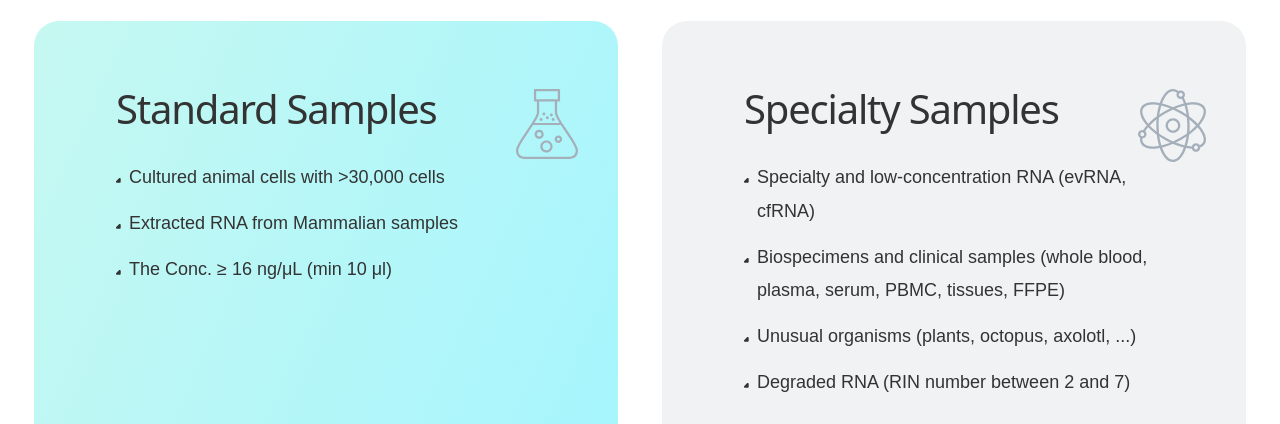
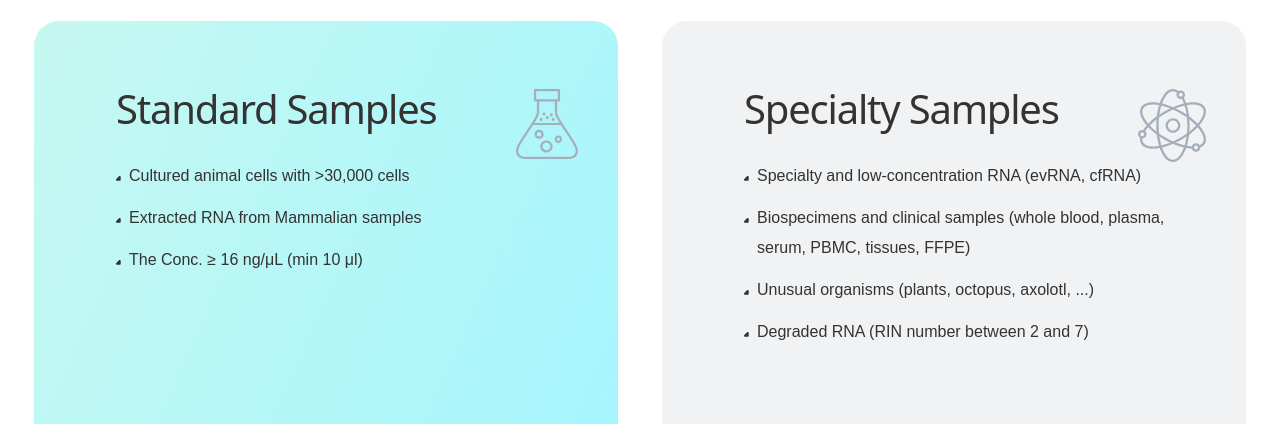
Before and after one commit to Rainylliu/biostate-ai, a Next.js app: page /rna in a window 1280 px wide. Shown: the part 1060-1484 px from the top of the page. Built offline with nearby package versions, Linux system fonts and the light colour scheme.

Commit message:
Change section 2 bullet text font size from 18px to 16px
https://claude.ai/code/session_01UyAB5xjw6B6ZAfhrdYCrhT

```diff
--- a/src/app/rna/page.tsx
+++ b/src/app/rna/page.tsx
@@ -166,7 +166,7 @@ export default function RNAPage() {
                 </div>
 
                 {/* Bullet Points */}
-                <ul style={{ paddingTop: "32px", fontSize: "18px", color: "#333333", fontWeight: 500, lineHeight: "1.875em", display: "flex", flexDirection: "column", gap: "12px", listStyle: "none" }}>
+                <ul style={{ paddingTop: "32px", fontSize: "16px", color: "#333333", fontWeight: 500, lineHeight: "1.875em", display: "flex", flexDirection: "column", gap: "12px", listStyle: "none" }}>
                   <li className="flex items-baseline gap-2"><img src="/images/arrow1.svg" alt="" className="w-[5px] h-[5px] shrink-0" /> Cultured animal cells with &gt;30,000 cells</li>
                   <li className="flex items-baseline gap-2"><img src="/images/arrow1.svg" alt="" className="w-[5px] h-[5px] shrink-0" /> Extracted RNA from Mammalian samples</li>
                   <li className="flex items-baseline gap-2"><img src="/images/arrow1.svg" alt="" className="w-[5px] h-[5px] shrink-0" /> {"The Conc. ≥ 16 ng/μL (min 10 μl)"}</li>
@@ -238,7 +238,7 @@ export default function RNAPage() {
                 </div>
 
                 {/* Bullet Points */}
-                <ul style={{ paddingTop: "32px", fontSize: "18px", color: "#333333", fontWeight: 500, lineHeight: "1.875em", display: "flex", flexDirection: "column", gap: "12px", listStyle: "none" }}>
+                <ul style={{ paddingTop: "32px", fontSize: "16px", color: "#333333", fontWeight: 500, lineHeight: "1.875em", display: "flex", flexDirection: "column", gap: "12px", listStyle: "none" }}>
                   <li className="flex items-baseline gap-2"><img src="/images/arrow1.svg" alt="" className="w-[5px] h-[5px] shrink-0" /> Specialty and low-concentration RNA (evRNA, cfRNA)</li>
                   <li className="flex items-baseline gap-2"><img src="/images/arrow1.svg" alt="" className="w-[5px] h-[5px] shrink-0" /> Biospecimens and clinical samples (whole blood, plasma, serum, PBMC, tissues, FFPE)</li>
                   <li className="flex items-baseline gap-2"><img src="/images/arrow1.svg" alt="" className="w-[5px] h-[5px] shrink-0" /> {"Unusual organisms (plants, octopus, axolotl, ...)"}</li>
```
